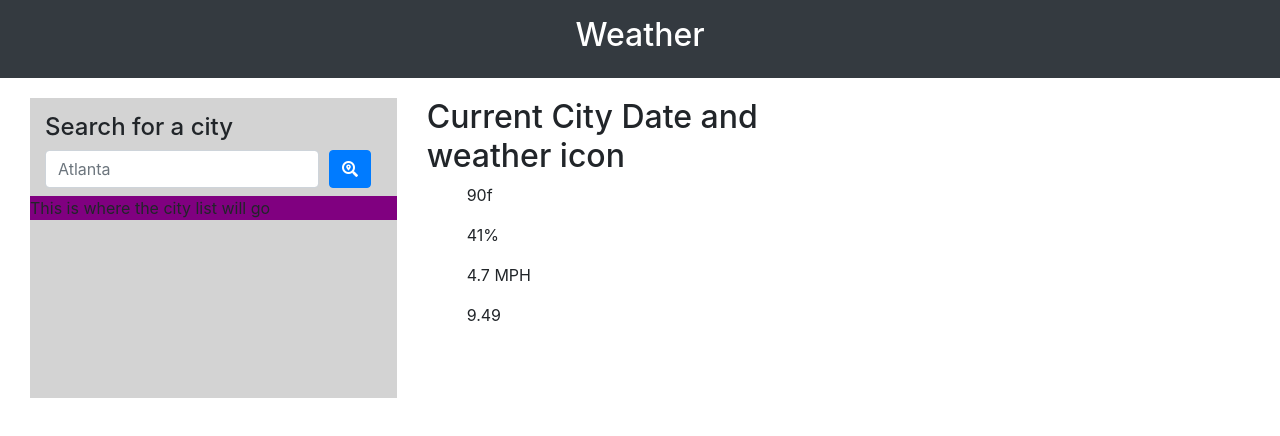
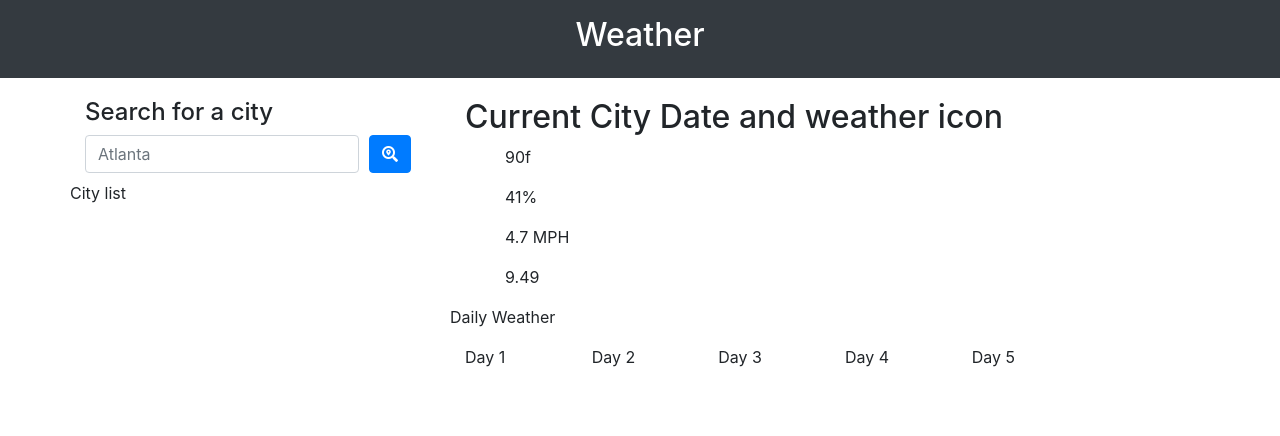
Before and after one commit to bcshanken/WeatherApp, a plain HTML site: page index.html in a window 1280 px wide. Drawn offline with nearby package versions, Linux system fonts and the light colour scheme.

Commit message:
Form field is now saved into a variable

```diff
--- a/Assets/CSS/style.css
+++ b/Assets/CSS/style.css
@@ -24,8 +24,6 @@
 
 }
 #cityCol{
-  float: left;
+
 }
-#selectedCity{
-  position: block;
-}
+#selectedCity{}
--- a/Assets/Java/script.js
+++ b/Assets/Java/script.js
@@ -0,0 +1,20 @@
+$(document).ready(function() {
+    console.log("connected")
+    // Dom Variables
+    var newCity = "";
+
+
+
+
+
+
+    // Event Listeners
+    $("#cityButton").on("click", function(event) {
+        event.preventDefault();
+        console.log($(this).parent().parent().parent().parent().find("input").val());
+        // newCity = document.getElementById("cityInput");
+        // console.log(newCity);
+
+      });
+
+  });
--- a/index.html
+++ b/index.html
@@ -28,13 +28,76 @@
     <nav class="navbar navbar-light bg-dark">
       <span class="navbar-text h2"> Weather </span>
     </nav>
-    <div class="col-sm-4" id="cityCol">
+
+    <div class="container">
+      <div class="row">
+        <div class="col-sm-4">
+          <div class="row" id="cityBlock">
+            <h4>Search for a city</h4>
+            <form>
+              <div class="form-row align-items-center">
+                <div class="col-auto">
+                  <label class="sr-only" for="inlineFormInput">City</label>
+                  <input
+                    type="text"
+                    class="form-control mb-2"
+                    id="inlineFormInput"
+                    placeholder="Atlanta"
+                  />
+                </div>
+
+                <div class="col-auto">
+                  <button type="submit" class="btn btn-primary mb-2" id="cityButton">
+                    <i class="fas fa-search-location"></i>
+                  </button>
+                </div>
+              </div>
+            </form>
+          </div>
+          <div class="row">
+            <p>City list</p>
+          </div>
+        </div>
+
+        <div class="col-sm-8">
+          <h2>Current City Date and weather icon</h2>
+          <ul>
+            <p id="temperature">90f</p>
+            <p id="humidity">41%</p>
+            <p id="windSpeed">4.7 MPH</p>
+            <p id="uv">9.49</p>
+          </ul>
+          <div class="row">
+            <p>Daily Weather</p>
+          </div>
+          <div class="row">
+            <div class="col-sm-2">
+              <p>Day 1</p>
+            </div>
+            <div class="col-sm-2">
+              <p>Day 2</p>
+            </div>
+            <div class="col-sm-2">
+              <p>Day 3</p>
+            </div>
+            <div class="col-sm-2">
+              <p>Day 4</p>
+            </div>
+            <div class="col-sm-2">
+              <p>Day 5</p>
+            </div>
+          </div>
+        </div>
+      </div>
+    </div>
+
+    <!-- <div class="col-sm-4" id="cityCol">
       <div class="container">
         <div class="row" id="cityRow">
           <div id="citiesContainer">
             <div class="row" id="cityBlock">
               <h4>Search for a city</h4>
-              <!-- Look at using the form built out in the last  -->
+              Look at using the form built out in the last
               <form>
                 <div class="form-row align-items-center">
                   <div class="col-auto">
@@ -72,7 +135,7 @@
           <p id="uv">9.49</p>
         </ul>
       </div>
-    </div>
+    </div> -->
 
     <script
       src="https://code.jquery.com/jquery-3.5.1.min.js"
```
